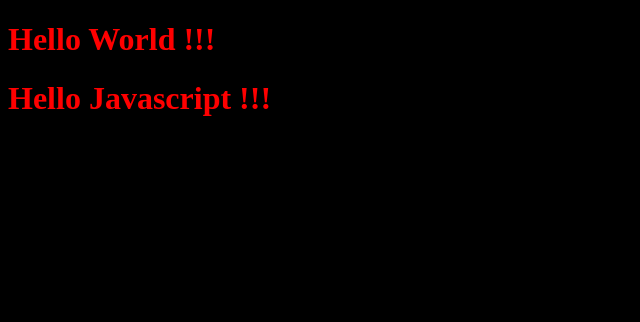
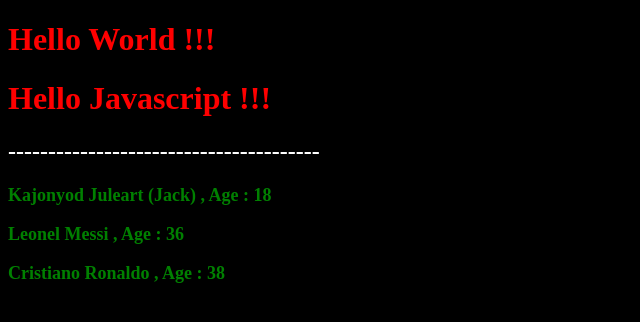
Before and after one commit to jackpencwby/practice-git, a plain HTML site: page index.html in a window 1280 px wide. Shown: the whole page, without its empty margins (0-640 px from the left). Drawn offline with Linux system fonts and the light colour scheme.

Commit message:
add data

```diff
--- a/index.html
+++ b/index.html
@@ -1,14 +1,23 @@
 <!DOCTYPE html>
 <html lang="en">
+
 <head>
   <meta charset="UTF-8">
   <meta name="viewport" content="width=device-width, initial-scale=1.0">
   <title>Document</title>
   <link rel="stylesheet" href="style.css">
 </head>
+
 <body>
   <h1>Hello World !!!</h1>
   <h1>Hello Javascript !!!</h1>
+  <h2>---------------------------------------</h2>
+  <p>
+    <p>Kajonyod Juleart (Jack) , Age : 18</p>
+    <p>Leonel Messi , Age : 36</p>
+    <p>Cristiano Ronaldo , Age : 38</p>
+  </p>
   <script src="app.js"></script>
 </body>
+
 </html>
--- a/style.css
+++ b/style.css
@@ -5,3 +5,13 @@
 h1 {
     color: red;
 }
+
+h2 {
+    color:white;
+}
+
+p {
+    font-size: 18px;
+    font-weight: bold;
+    color:green;
+}
```
